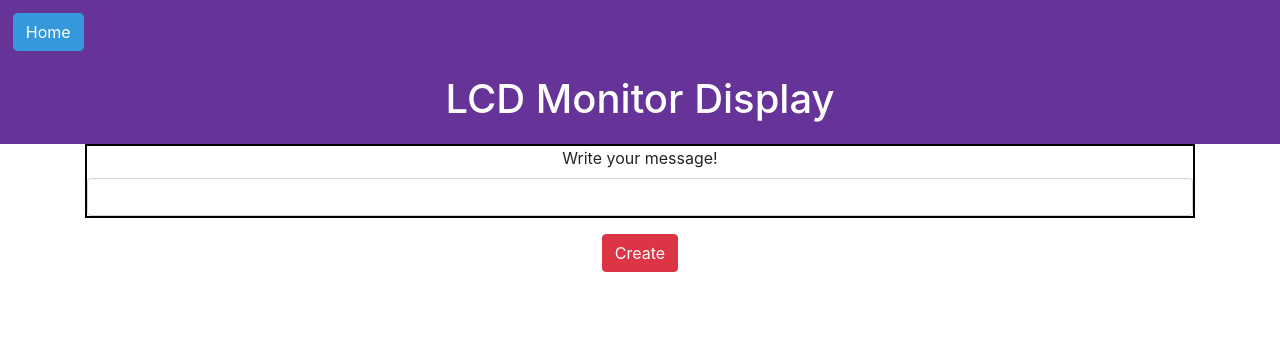
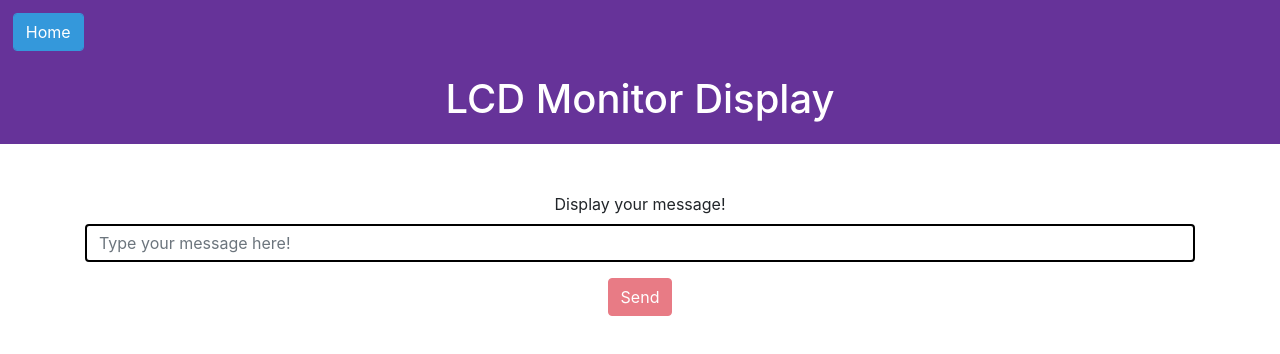
Before and after one commit to Rayan20/Angular-IOT, an Angular app in the folder my-app/: page / in a window 1280 px wide. Shown: the top 354 px of the page. Built offline with nearby package versions, Linux system fonts and the light colour scheme.

Commit message:
Added form disable, and reformatting UI

```diff
--- a/my-app/src/app/app.component.html
+++ b/my-app/src/app/app.component.html
@@ -1,11 +1,14 @@
 <app-header></app-header>
 <div class="container text-center">
+    <br>
     <form [formGroup]="userForm" (ngSubmit)="onSubmit(userForm.value)" required>
-            <div class="form-group" style="border: black solid 2px">
-                <label for="monitor">Write your message!</label>
-                <input type="text" class="form-control" name="monitor" formControlName="monitor" id="monitor">
+            <div class="form-group">
+                <br>
+                <label for="monitor">Display your message!</label>
+                <br>
+                <input style="border: black solid 2px" type="text" class="form-control" name="monitor" formControlName="monitor" id="monitor" placeholder="Type your message here!">
 
             </div>
-        <button type="submit" class="btn btn-danger">Create</button>
+        <button type="submit" [disabled]="!userForm.valid" class="btn btn-danger">Send</button>
     </form>
 </div>
```
Also changed, not shown: 4 other files (tests, documents, lock files or other folders).
